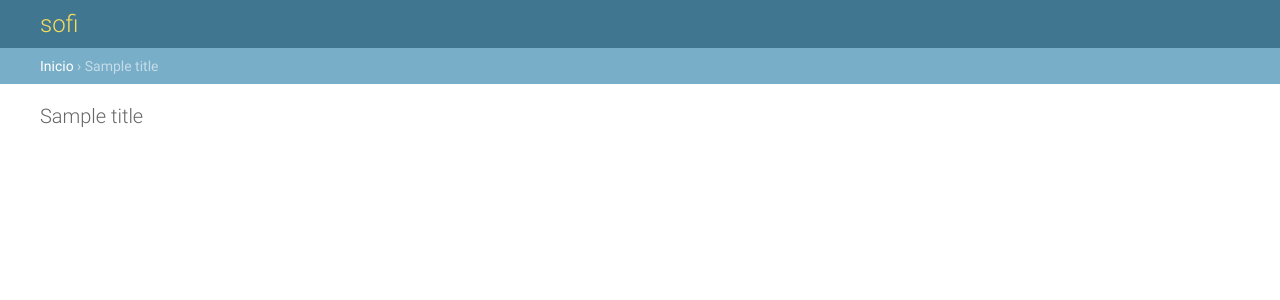
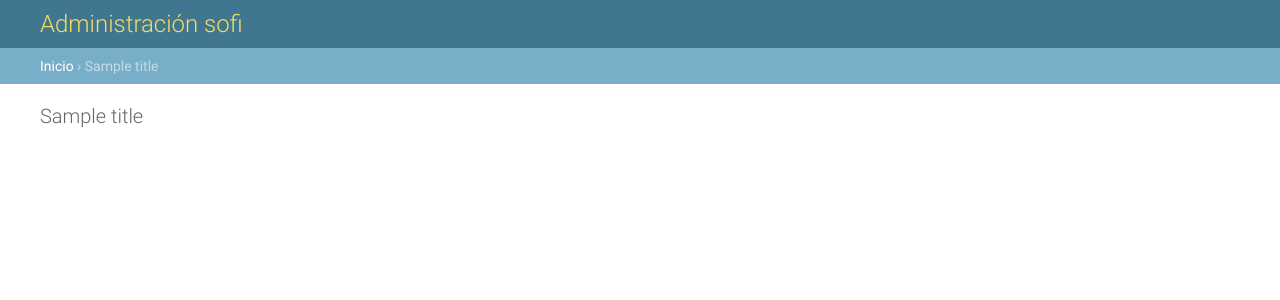
Before and after one commit to Conectivo/sofi, a Django app: template sofi/templates/admin/base_site.html in a window 1280 px wide. Shown: the top 300 px of the page. Run offline with Django 3.2, Linux system fonts and the light colour scheme; the template is opened without the code that fills it: most values are stand-ins (such as "Sample title", 1, 10 or a date in 2020); parts of the project's set-up code (start-up, migrations or seed data) failed here and were passed over.

Commit message:
Cambios en los templates  encuesta y admin

```diff
--- a/sofi/templates/admin/base_site.html
+++ b/sofi/templates/admin/base_site.html
@@ -1,10 +1,10 @@
 {% extends "admin/base.html" %}
 {% load i18n %}
 
-{% block title %}{{ title }} | {% trans 'sofi' %}{% endblock %}
+{% block title %}{{ title }} | {% trans 'Administración sofi' %}{% endblock %}
 
 {% block branding %}
-   <h1 id="site-name">{% trans 'sofi' %}</h1>
+   <h1 id="site-name">{% trans 'Administración sofi' %}</h1>
 {% endblock %}
 
 {% block nav-global %}{% endblock %}
--- a/sofi/templates/encuesta/encuesta.html
+++ b/sofi/templates/encuesta/encuesta.html
@@ -38,6 +38,7 @@
     {% include "evento/encabezado_evento.html" %}
     <center>
         <div id="encuesta" style="width:400px;">
+            <h3>Encuesta</h3>
             <form method="post" action=".">
                 {{form}}
                 <br/>
@@ -45,7 +46,7 @@
             </form>
         </div>
         <div id="decargar" style="width:400px;">
-            <h3>Descargando certificado...</h3>
+            <h3>Gracias, descargando certificado...</h3>
         </div>
     </center>
 {% endblock %}
```
Also changed, not shown: 1 other file.
